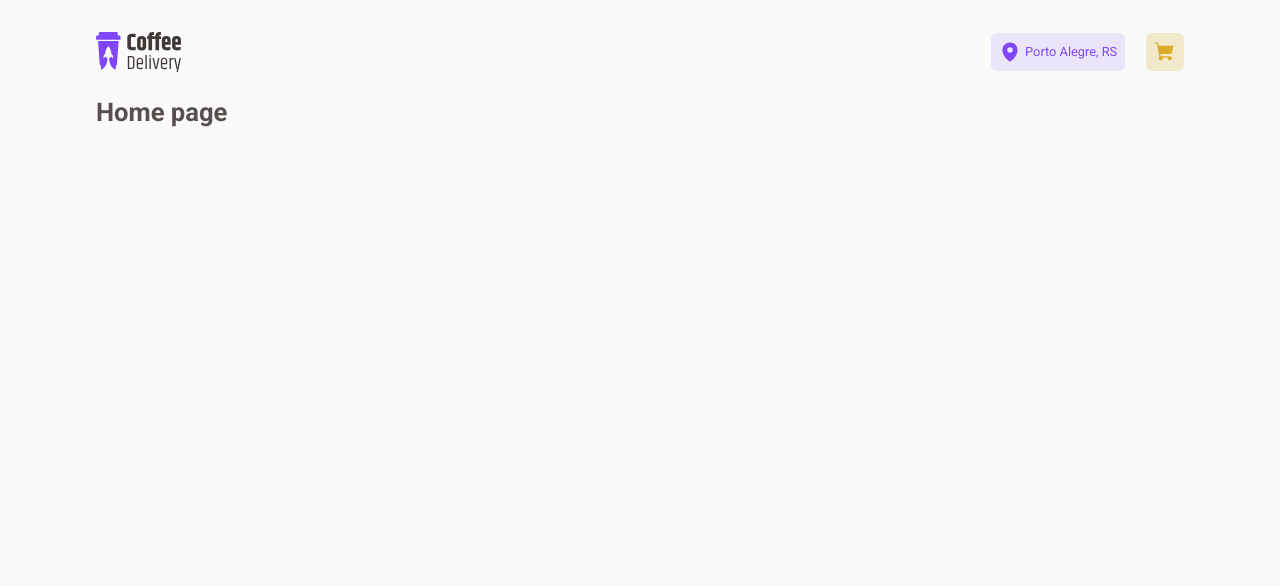
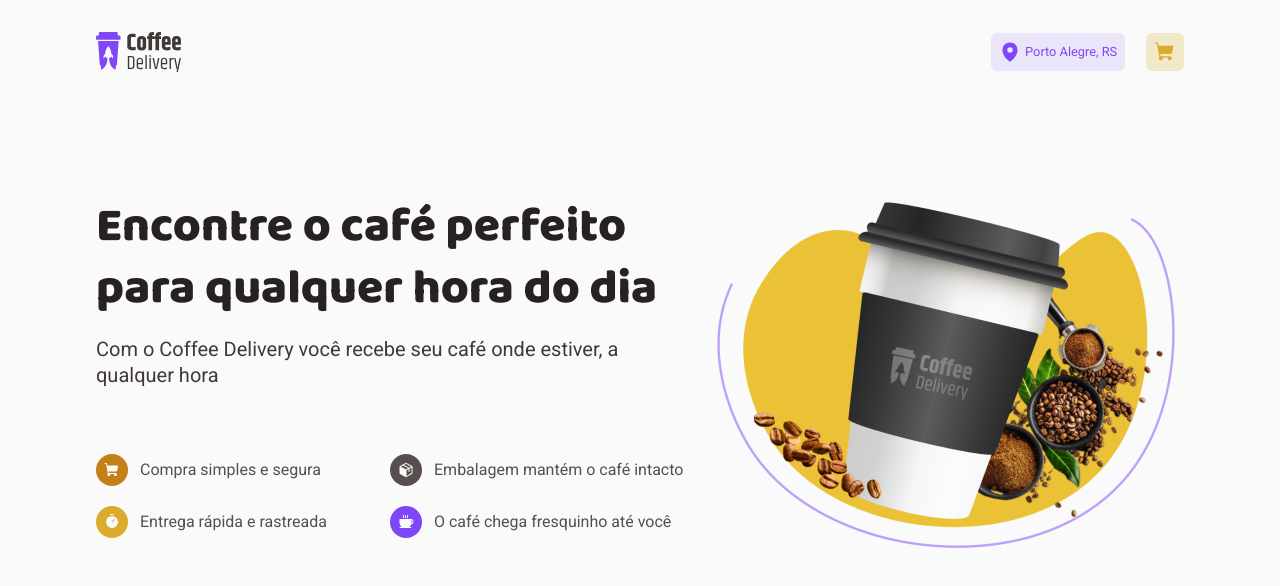
Before and after one commit to leolive1506/coffee-delivery-desafio, a React (Vite) app: page / in a window 1280 px wide. Shown: the top 586 px of the page. Built offline with nearby package versions, Linux system fonts and the light colour scheme.

Commit message:
create intro componente

```diff
--- a/src/pages/Home.tsx
+++ /dev/null
@@ -1,7 +0,0 @@
-export function Home() {
-  return (
-    <>
-      <h1>Home page</h1>
-    </>
-  )
-}
--- /dev/null
+++ b/src/pages/Home/components/Intro/index.tsx
@@ -0,0 +1,56 @@
+import { Coffee, Package, ShoppingCart, Timer } from 'phosphor-react'
+import CoffeDelivery from '../../../../assets/coffe-delivery-intro.png'
+import {
+  IntroContainer,
+  CoffeDeliveryContainer,
+  TitlesContainer,
+  CompanyFeature,
+  CompanyFeatureContainer,
+} from './styled'
+
+export function Intro() {
+  return (
+    <IntroContainer>
+      <div>
+        <TitlesContainer>
+          <h1>Encontre o café perfeito para qualquer hora do dia</h1>
+          <p>
+            Com o Coffee Delivery você recebe seu café onde estiver, a qualquer
+            hora
+          </p>
+        </TitlesContainer>
+
+        <CompanyFeatureContainer>
+          <CompanyFeature backgroundIcon="yellow-dark">
+            <div>
+              <ShoppingCart weight="fill" />
+            </div>
+            <span>Compra simples e segura</span>
+          </CompanyFeature>
+          <CompanyFeature backgroundIcon="base-text">
+            <div>
+              <Package weight="fill" />
+            </div>
+            <span>Embalagem mantém o café intacto</span>
+          </CompanyFeature>
+          <CompanyFeature backgroundIcon="yellow">
+            <div>
+              <Timer weight="fill" />
+            </div>
+            <span>Entrega rápida e rastreada</span>
+          </CompanyFeature>
+          <CompanyFeature backgroundIcon="purple">
+            <div>
+              <Coffee weight="fill" />
+            </div>
+            <span>O café chega fresquinho até você</span>
+          </CompanyFeature>
+        </CompanyFeatureContainer>
+      </div>
+
+      <CoffeDeliveryContainer>
+        <img src={CoffeDelivery} alt="Imagem com café" />
+      </CoffeDeliveryContainer>
+    </IntroContainer>
+  )
+}
--- /dev/null
+++ b/src/pages/Home/components/Intro/styled.tsx
@@ -0,0 +1,101 @@
+import styled from 'styled-components'
+import { defaultTheme } from '../../../../styles/themes/default'
+
+export const IntroContainer = styled.div`
+  display: grid;
+  grid-template-columns: 1fr 1fr;
+
+  padding: 5.75rem 0;
+
+  @media (max-width: 768px) {
+    grid-template-columns: 1fr;
+  }
+`
+
+export const TitlesContainer = styled.div`
+  h1 {
+    width: 588px;
+    height: 124px;
+
+    /* Title/Title XL */
+    font-family: 'Baloo 2';
+    /* font-style: normal; */
+    font-weight: 800;
+    font-size: 3rem;
+
+    color: ${(props) => props.theme['base-title']};
+  }
+
+  p {
+    margin-top: 1rem;
+    width: 588px;
+    height: 52px;
+    font-size: 1.25rem;
+    color: ${(props) => props.theme['base-subtitle']};
+  }
+`
+
+export const CompanyFeatureContainer = styled.div`
+  margin-top: 4.125rem;
+
+  display: grid;
+  grid-template-columns: 1fr 1fr;
+  row-gap: 20px;
+
+  @media (max-width: 768px) {
+    grid-template-columns: 1fr;
+  }
+`
+
+interface CompanyFeatureProps {
+  backgroundIcon: keyof typeof defaultTheme
+}
+
+export const CompanyFeature = styled.div<CompanyFeatureProps>`
+  display: flex;
+  align-items: center;
+  gap: 0.75rem;
+
+  > div {
+    background: ${(props) => props.theme[props.backgroundIcon]};
+    color: ${(props) => props.theme.background};
+
+    display: flex;
+    justify-content: center;
+    align-items: center;
+    padding: 0.5rem;
+
+    width: 2rem;
+    height: 2rem;
+    border-radius: 50%;
+
+    svg {
+      width: 1rem;
+      height: 1rem;
+    }
+  }
+
+  > span {
+    /* width: 187px;
+    height: 21px; */
+
+    font-size: 1rem;
+
+    /* Base/Text */
+    color: ${(props) => props.theme['base-text']};
+  }
+`
+
+export const CoffeDeliveryContainer = styled.div`
+  justify-self: end;
+
+  img {
+    width: 476px;
+    height: 360px;
+  }
+
+  @media (max-width: 768px) {
+    order: -1;
+    justify-self: center;
+  }
+`
--- /dev/null
+++ b/src/pages/Home/index.tsx
@@ -0,0 +1,9 @@
+import { Intro } from './components/Intro'
+
+export function Home() {
+  return (
+    <>
+      <Intro />
+    </>
+  )
+}
--- a/src/styles/global.ts
+++ b/src/styles/global.ts
@@ -30,7 +30,12 @@
 
   h1, h2, h3, h4, h5, h6, strong {
     font-weight: bold;
+    line-height: 130%;
 	}
+
+  p, span {
+    line-height: 130%;
+  }
 
   button {
     cursor: pointer;
```
Also changed, not shown: src/assets/coffe-delivery-intro.png (added).
